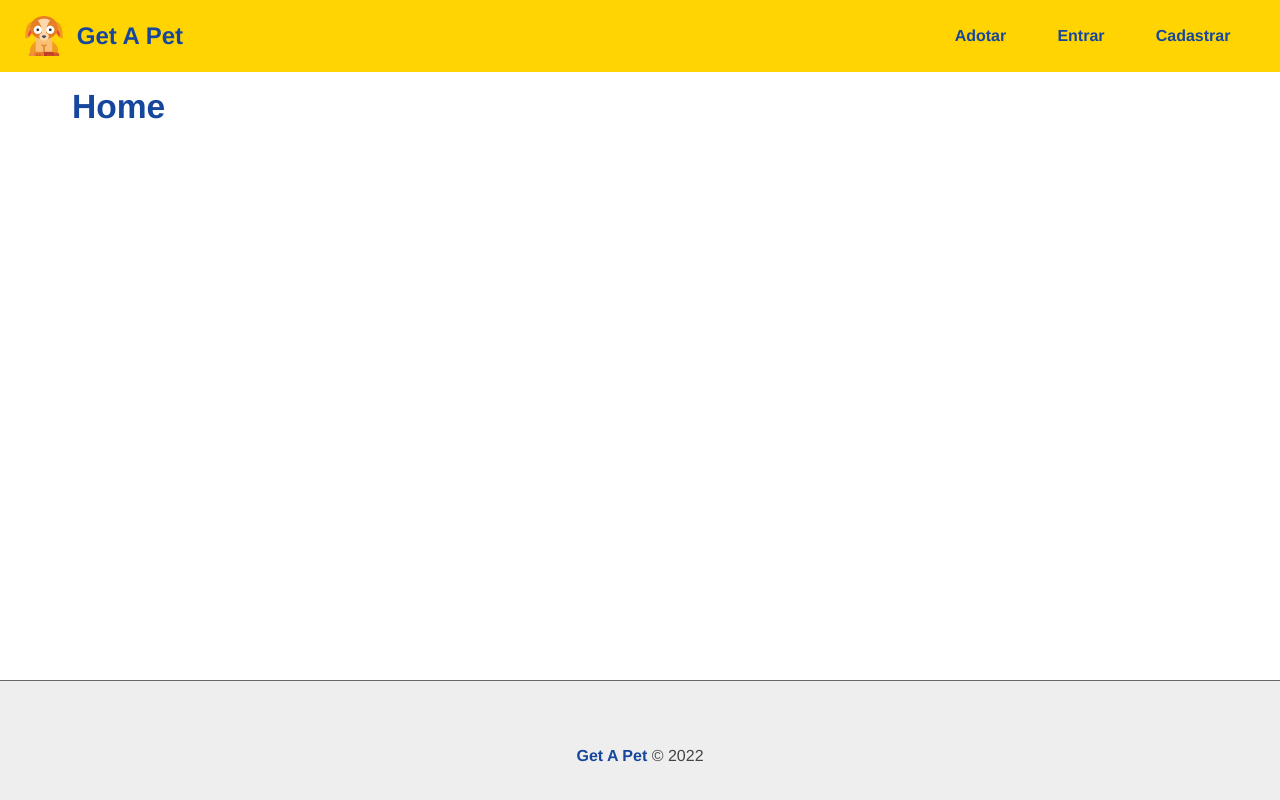
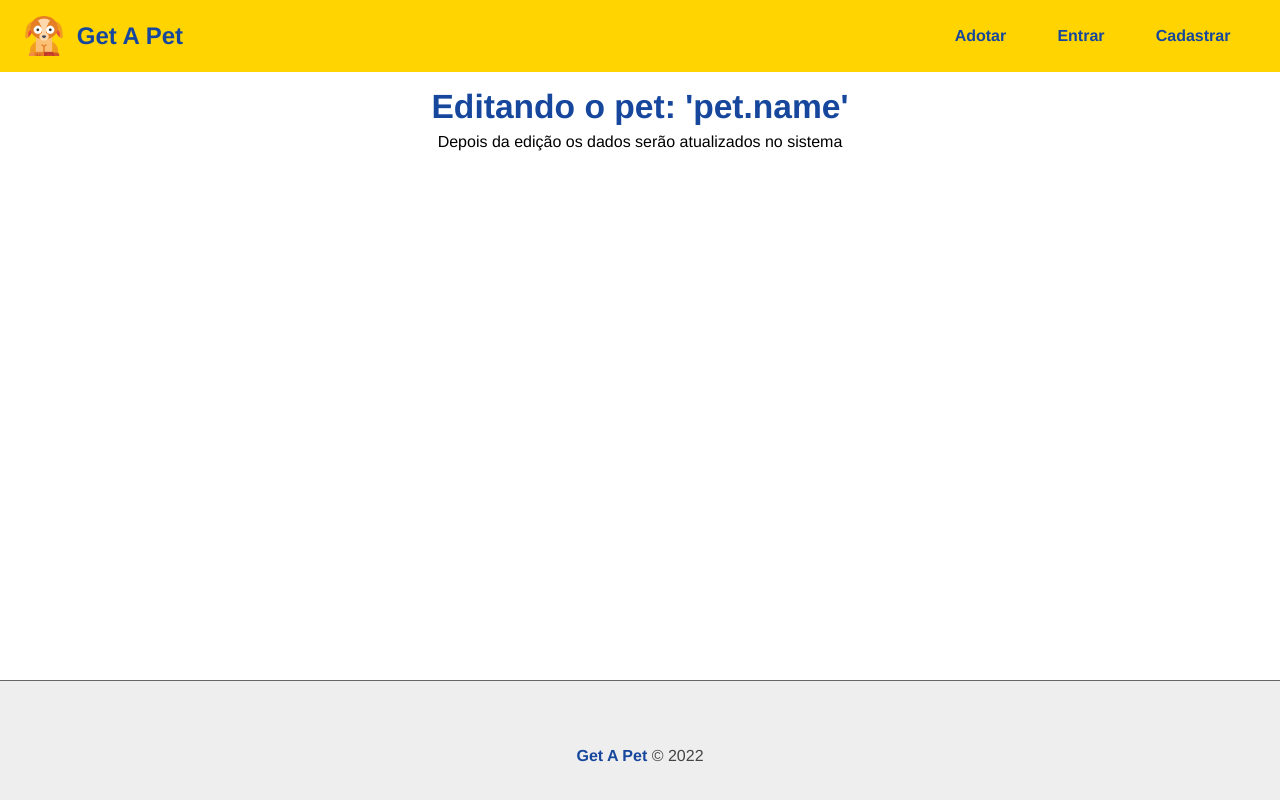
Before and after one commit to lucas-cercal/get-a-pet, a React (Create React App) app in the folder frontend/: page /pet/edit/1 in a window 1280 px wide. Shown: the top 800 px of the page. Built offline with nearby package versions, Linux system fonts and the light colour scheme.

Commit message:
Criando página de edição de pet

```diff
--- a/frontend/src/App.js
+++ b/frontend/src/App.js
@@ -13,6 +13,7 @@
 import Profile from './components/pages/User/Profile';
 import MyPets from './components/pages/Pets/MyPets';
 import AddPet from './components/pages/Pets/AddPet';
+import EditPet from './components/pages/Pets/EditPet';
 
 /* CONTEXT */
 import {UserProvider} from './context/UserContext';
@@ -40,6 +41,9 @@
             <Route path="/pet/add">
               <AddPet/>
             </Route>
+            <Route path="/pet/edit/:id">
+              <EditPet/>
+            </Route>
             <Route path="/">
               <Home/>
             </Route>
--- /dev/null
+++ b/frontend/src/components/pages/Pets/EditPet.js
@@ -0,0 +1,21 @@
+import api from '../../../utils/api'
+
+import { useState, useEffect } from 'react'
+
+import styles from './AddPet.module.css'
+
+import PetForm from '../../form/PetForm'
+
+/* Hooks */
+import useFlashMessage from '../../../hooks/useFlashMessage'
+
+export default function PetEdit() {
+  return (
+    <section>
+      <div className={styles.addpet_header}>
+        <h1>Editando o pet: 'pet.name'</h1>
+        <p>Depois da edição os dados serão atualizados no sistema</p>
+      </div>
+    </section>
+  );
+}
```
